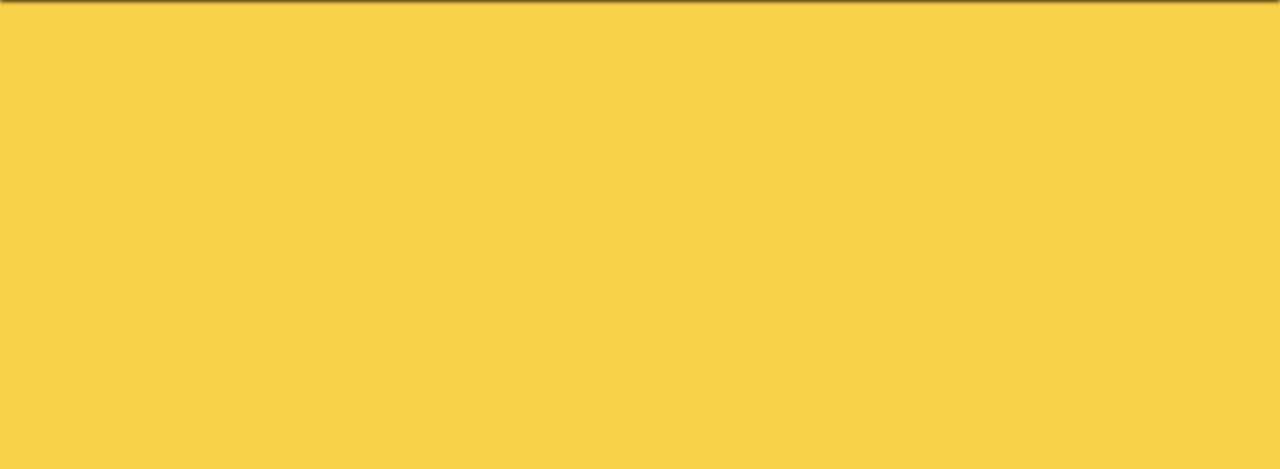
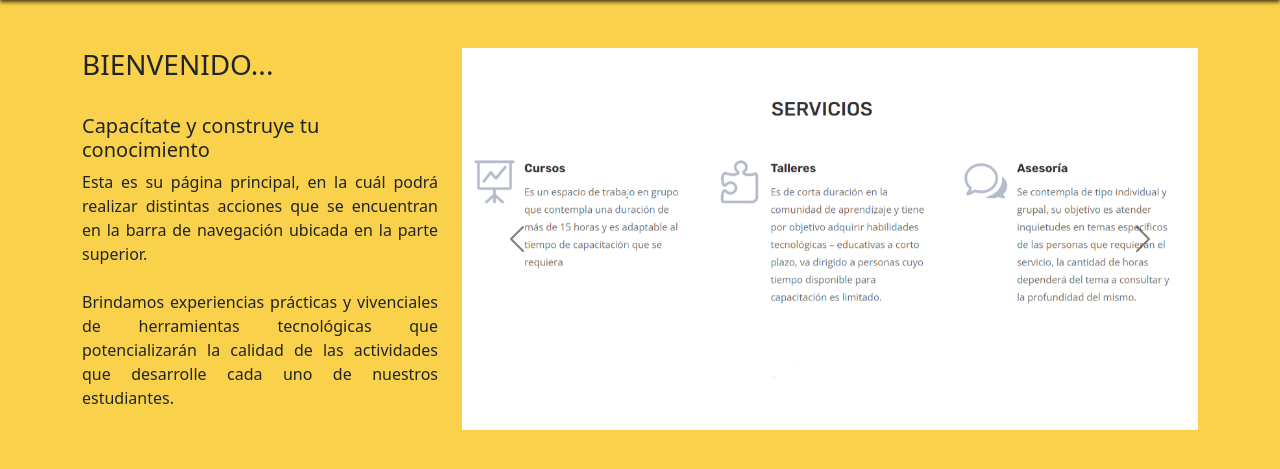
Before and after one commit to DiazAlejandro/apis-t, a PHP site: page /alumno/inicio.php in a window 1280 px wide. Shown: the part 182-651 px from the top of the page. Run offline with PHP 8.4, Linux system fonts and the light colour scheme; the visitor is signed in with stand-in values (Sample User, id 1); data that the repository does not hold is empty; some libraries are stand-ins or nearby versions.

Commit message:
Inicio-Alumno

```diff
--- a/alumno/inicio.php
+++ b/alumno/inicio.php
@@ -98,6 +98,63 @@ if (isset($_SESSION['email'])) {
     </nav>
 
     <!--Contenido-->
+    <div class="container">
+        <br><br>
+        <div class="row">
+            <div class="col-sm-4">
+                <h3>BIENVENIDO...</h3>
+                <br>
+                <h5>Capacítate y construye tu conocimiento</h5>
+                <p style="text-align: justify;">
+                    Esta es su página principal, en la cuál podrá realizar distintas acciones que se encuentran en la barra de navegación ubicada en la parte superior.
+                    <br><br>
+                    Brindamos experiencias prácticas y vivenciales de herramientas tecnológicas que potencializarán la calidad de las actividades que desarrolle cada uno de nuestros estudiantes.
+                </p>
+            </div>
+            <div class="col-sm-8">
+                <div id="carouselExampleIndicators" class="carousel carousel-dark slide" data-ride="carousel">
+                    <ol class="carousel-indicators" id="flecha">
+                        <li data-target="#carouselExampleIndicators" data-slide-to="0" class="active"></li>
+                        <li data-target="#carouselExampleIndicators" data-slide-to="1"></li>
+                        <li data-target="#carouselExampleIndicators" data-slide-to="2"></li>
+                        <li data-target="#carouselExampleIndicators" data-slide-to="3"></li>
+                    </ol>
+                    <div class="carousel-inner">
+                        <div class="carousel-item active">
+                            <img src="../img/al-1.png" class="d-block w-100" alt="...">
+                        </div>
+                        <div class="carousel-item">
+                            <img src="../img/al-2.png" class="d-block w-100" alt="...">
+                        </div>
+                        <div class="carousel-item">
+                            <img src="../img/al-3.png" class="d-block w-100" alt="...">
+                        </div>
+                        <div class="carousel-item">
+                            <img src="../img/al-4.png" class="d-block w-100" alt="...">
+                        </div>
+                    </div>
+                    <a class="carousel-control-prev" href="#carouselExampleIndicators" role="button"
+                            data-slide="prev">
+                            <span class="carousel-control-prev-icon" aria-hidden="true"></span>
+                            <span class="sr-only">Previous</span>
+                        </a>
+                        <a class="carousel-control-next" href="#carouselExampleIndicators" role="button"
+                            data-slide="next">
+                            <span class="carousel-control-next-icon" aria-hidden="true"></span>
+                            <span class="sr-only">Next</span>
+                        </a>
+                        </div>
+                </div>
+            </div>
+        </div>
+    </div>
+    <!-- Option 1: jQuery and Bootstrap Bundle (includes Popper) -->
+    <script src="https://code.jquery.com/jquery-3.5.1.slim.min.js"
+        integrity="sha384-DfXdz2htPH0lsSSs5nCTpuj/zy4C+OGpamoFVy38MVBnE+IbbVYUew+OrCXaRkfj"
+        crossorigin="anonymous"></script>
+    <script src="https://cdn.jsdelivr.net/npm/bootstrap@4.5.3/dist/js/bootstrap.bundle.min.js"
+        integrity="sha384-ho+j7jyWK8fNQe+A12Hb8AhRq26LrZ/JpcUGGOn+Y7RsweNrtN/tE3MoK7ZeZDyx"
+        crossorigin="anonymous"></script>
 
 </body>
 
```
Also changed, not shown: img/al-1.PNG (added), img/al-2.PNG (added), img/al-3.PNG (added), img/al-4.PNG (added).
